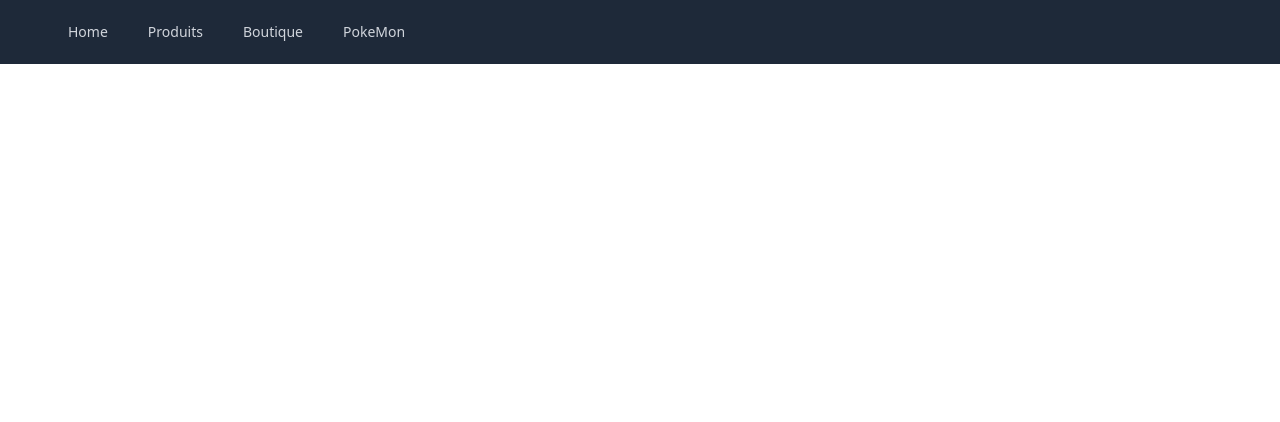
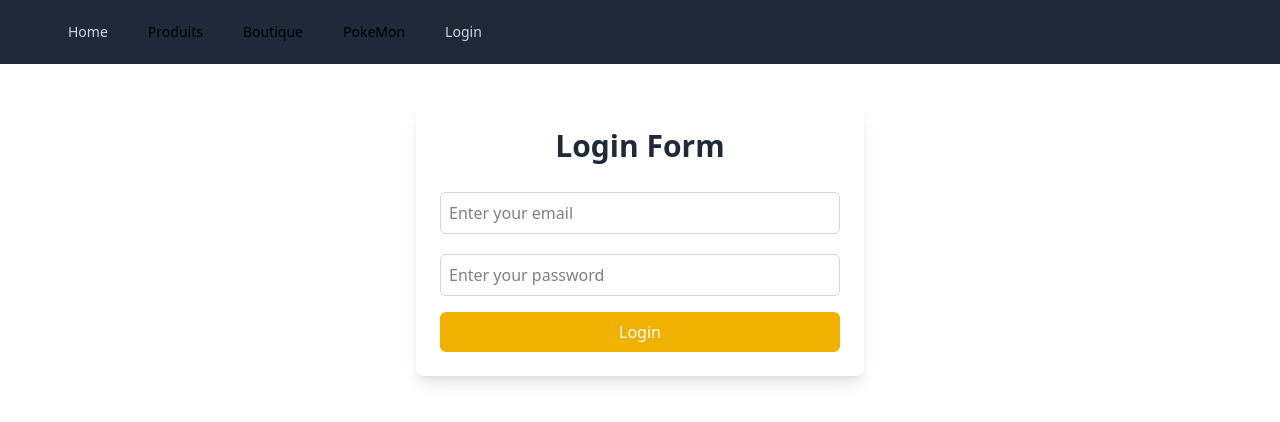
Before and after one commit to hotakmuhammad/tpAngular, an Angular app: page /auth in a window 1280 px wide. Before the commit this address led to /. Shown: the top 422 px of the page. Built offline with nearby package versions, Linux system fonts and the light colour scheme.

Commit message:
login form

```diff
--- a/src/app/app.routes.ts
+++ b/src/app/app.routes.ts
@@ -12,6 +12,7 @@ import { FicheTechniqueComponent } from './components/product-details/sigleProdu
 import { DonnerAvisComponent } from './components/product-details/sigleProductDetail/donner-avis/donner-avis.component';
 import { DemandeDevisComponent } from './components/product-details/sigleProductDetail/demande-devis/demande-devis.component';
 import { PokemonComponent } from './components/pokemon/pokemon/pokemon.component';
+import { LoginFormComponent } from './components/login-form/login-form.component';
 
 
 
@@ -73,6 +74,10 @@ export const routes: Routes = [
     {
         path: 'poke-mon',
         component: PokemonComponent
+    },
+    {
+        path: 'auth',
+        component: LoginFormComponent
     }
 
 ];
--- /dev/null
+++ b/src/app/components/login-form/login-form.component.html
@@ -0,0 +1,34 @@
+<div class="max-w-md mx-auto p-6 bg-white rounded-lg shadow-lg mt-10">
+    <div class="text-center">
+        <h1 class="text-3xl font-bold text-gray-800 mb-6">Login Form</h1>
+
+        <form
+            [formGroup]="loginForm"
+            (ngSubmit)="onSubmit()"
+            class="space-y-4">
+
+
+                <div class="flex flex-col">
+                    <input type="email" id="email"
+                        formControlName="email"
+                        class="mt-1 p-2 border border-gray-300 rounded-md focus:ring-2 focus:ring-yellow-400 outline-none"
+                        placeholder="Enter your email">
+                        @if (emailRequired && isEmailTouchedOrFormSubmit) {
+                            <p>Votre mail est incorrect / requis</p>
+                        }
+                </div>
+
+            <div class="flex flex-col">
+                <input type="password" id="password"
+                    formControlName="password"
+                    class="mt-1 p-2 border border-gray-300 rounded-md focus:ring-2 focus:ring-yellow-400 outline-none"
+                    placeholder="Enter your password">
+            </div>
+
+            <button type="submit"
+                    class="w-full cursor:pointer bg-yellow-500 text-white px-4 py-2 rounded-md transition duration-300 hover:bg-sky-700 focus:ring-2 focus:ring-yellow-300">
+                Login
+            </button>
+        </form>
+    </div>
+</div>
--- /dev/null
+++ b/src/app/components/login-form/login-form.component.ts
@@ -0,0 +1,63 @@
+import { Component } from '@angular/core';
+import { FormControl, FormGroup, ReactiveFormsModule, Validators } from '@angular/forms';
+import { error } from 'console';
+
+interface loginObject {
+  email: string;
+  password: string;
+}
+
+@Component({
+  selector: 'app-login-form',
+  imports: [ReactiveFormsModule],
+  templateUrl: './login-form.component.html',
+  styleUrl: './login-form.component.css'
+})
+export class LoginFormComponent {
+
+  formSubmitted: boolean = false;
+  loginForm: FormGroup = new FormGroup({
+    email: new FormControl('', [Validators.required, Validators.email]),
+    password: new FormControl('', Validators.required)
+  })
+
+  constructor() {
+    this.formSubmitted = false
+  }
+  onSubmit() {
+    this.formSubmitted = true;
+    if(this.loginForm.valid) {
+      const result: loginObject = this.loginForm.value;
+      console.log(result);
+    } else{
+      console.log("Formulaire s'est mal passé");
+      console.log(this.loginForm.get('email')?.errors)
+      console.log(this.loginForm.get('password')?.errors)
+    }
+
+  }
+
+  get emailErrors() {
+    return this.loginForm.get('email')?.errors
+  }
+
+  get emailRequired() {
+    if(this.emailErrors) {
+      return this.emailErrors['required']
+    }else false;
+  }
+
+  get passwordErrors() {
+    return this.loginForm.get('password')?.errors
+  }
+
+  get isEmailTouched() {
+    return this.loginForm.get('email')?.touched
+  }
+
+  get isEmailTouchedOrFormSubmit() {
+      return this.isEmailTouched || this.formSubmitted
+  }
+
+
+}
--- a/src/app/components/navbar/navbar.component.ts
+++ b/src/app/components/navbar/navbar.component.ts
@@ -16,6 +16,7 @@ export class NavbarComponent {
     { name: 'Home',route: '/' },
     {name: 'Produits', route: '/products'},
     {name: 'Boutique', route: '/boutique'},
-    {name: 'PokeMon', route: '/poke-mon'}
+    {name: 'PokeMon', route: '/poke-mon'},
+    {name: 'Login', route: '/auth'}
   ]
 }
--- a/src/app/components/pokemon/pokemon/pokemon.component.html
+++ b/src/app/components/pokemon/pokemon/pokemon.component.html
@@ -9,16 +9,18 @@
             <div class="grid grid-cols-1 sm:grid-cols-2 md:grid-cols-3 lg:grid-cols-4 gap-6">
                 @for (item of pokemonList; track item.id) {
                     <div class="p-4 bg-white rounded-lg shadow-md border border-gray-200 text-center">
-                        <img [src]="item.sprites?.front_default" alt="{{item.name}}" class="w-24 h-24 mx-auto mb-3">
+                        <div class="w-32 h-32">
+                            <img [src]="item.sprites?.front_default" alt="{{item.name}}" class="mx-auto mb-3">
+                        </div>
 
                         <h2 class="text-xl font-semibold text-gray-800 capitalize">
-                            #{{ item.id }} - {{ item.name }}
+                            #{{ item.id }} <br> {{ item.name }}
                         </h2>
 
 
                         <div class="mt-2 flex justify-center gap-2">
                             @for (type of item.types; track type.type.name) {
-                                <span class="px-3 py-1 text-sm font-medium rounded-lg"
+                                <span class="border border-gray-300 px-3 py-1 text-sm font-medium rounded-lg"
                                       >
                                     {{ type.type.name }}
                                 </span>
--- a/src/app/components/products/products.component.html
+++ b/src/app/components/products/products.component.html
@@ -63,8 +63,8 @@
             </div>
             <div class="mt-4">
                 <a [routerLink]="['/products', product.id]"
-                class="block text-center bg-yellow-500 text-white px-4 py-2 rounded-md transition duration-300 hover:bg-sky-700 focus:ring-2 focus:ring-yellow-300 hover:underline">
-                {{ product.title | slice:0:10 }} ...
+                    class="block text-center bg-yellow-500 text-white px-4 py-2 rounded-md transition duration-300 hover:bg-sky-700 focus:ring-2 focus:ring-yellow-300 hover:underline">
+                    {{ product.title | slice:0:10 }} ...
                 </a>
             </div>
             </div>
--- a/src/app/service/pardawan/product-par-dawan.service.ts
+++ b/src/app/service/pardawan/product-par-dawan.service.ts
@@ -15,4 +15,6 @@ export class ProductParDawanService {
   public getProductsParDawan(): Observable<IProducts[]> {
     return this.httpClient.get<IProducts[]>(this.baseUrl);
   }
+
+
 }
```
Also changed, not shown: src/app/components/login-form/login-form.component.css (added), 1 other file (tests, documents, lock files or other folders).
